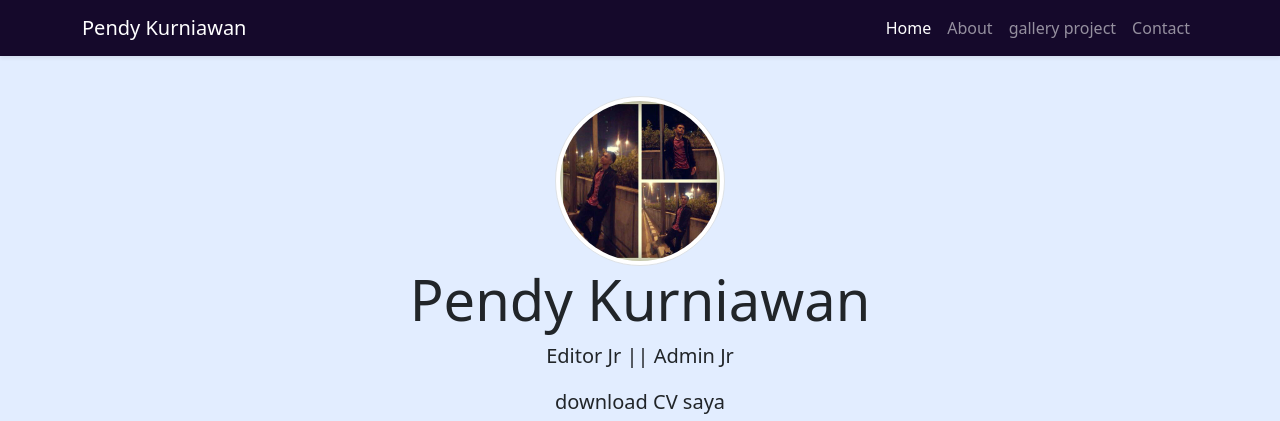
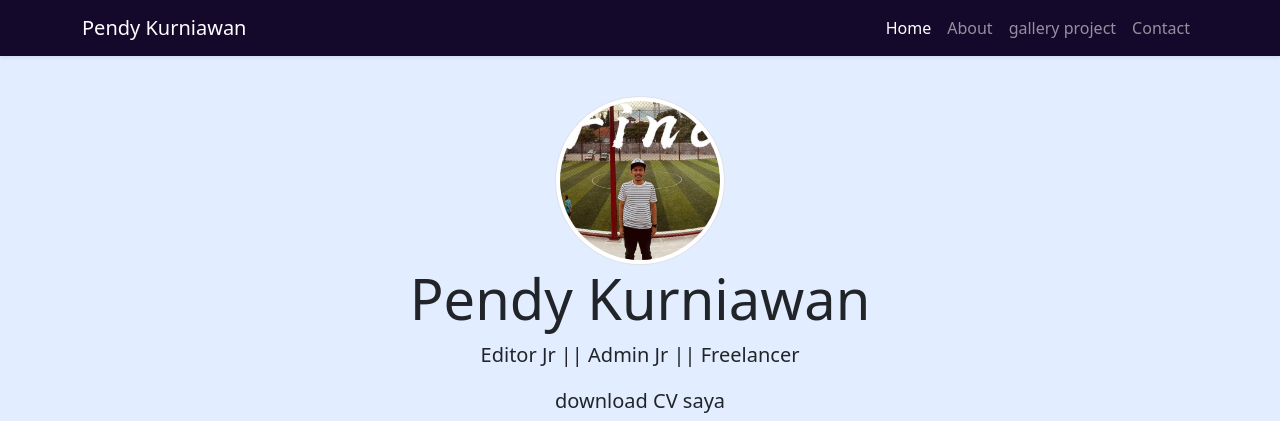
Before and after one commit to PendyK/pendyk.github.io, a plain HTML site: page index.html in a window 1280 px wide. Shown: the top 421 px of the page. Drawn offline with nearby package versions, Linux system fonts and the light colour scheme.

Commit message:
first commit

```diff
--- a/index.html
+++ b/index.html
@@ -37,13 +37,13 @@
 
     <!-- jumbotron -->
     <section class="jumbotron text-center">
-      <img src="img/pendi.jpg" alt="Pendy Kurniawan" width="170" class="rounded-circle img-thumbnail" />
+      <img src="img/PENDIKUY.jpg" alt="Pendy Kurniawan" width="170" class="rounded-circle img-thumbnail" />
       <h1 class="display-4">Pendy Kurniawan</h1>
-      <p class="lead">Editor Jr || Admin Jr</p>
+      <p class="lead">Editor Jr || Admin Jr || Freelancer</p>
       <figure class="text-center ">
         <blockquote class="blockquote">
           <p>download CV saya</p>
-          <a href="https://drive.google.com/file/d/14FHc9yDm50ocOmYHu66D0E9PXNNc0vra/view?usp=sharing" style="color: rgb(18, 8, 46);"><i class="bi bi-file-earmark-person-fill " style="color: rgb(25, 7, 54);"></i> Pendy Kurniawan</a>
+          <a href="https://drive.google.com/drive/u/0/my-drive" style="color: rgb(18, 8, 46);"><i class="bi bi-file-earmark-person-fill " style="color: rgb(25, 7, 54);"></i> Pendy Kurniawan</a>
         </blockquote>
       </figure>
       <svg xmlns="http://www.w3.org/2000/svg" viewBox="0 0 1440 320">
```
Also changed, not shown: img/PENDIKUY.jpg (added).
